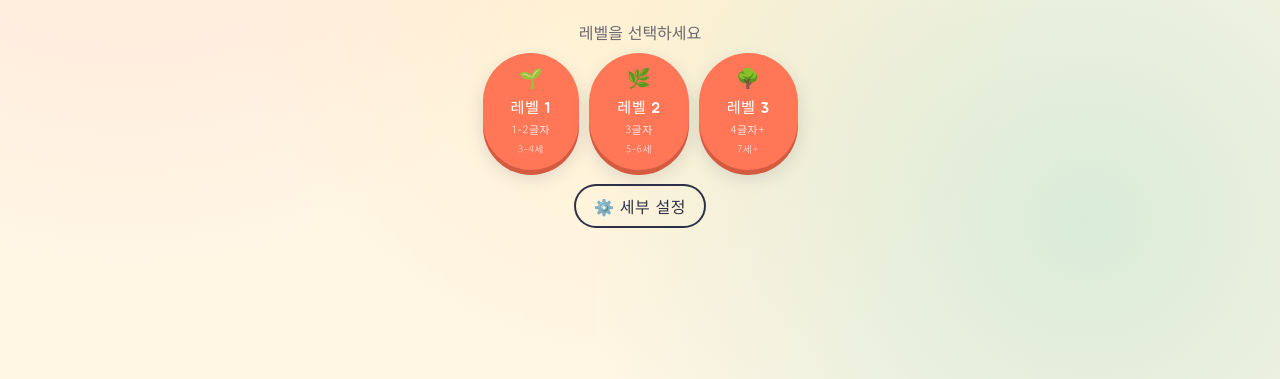
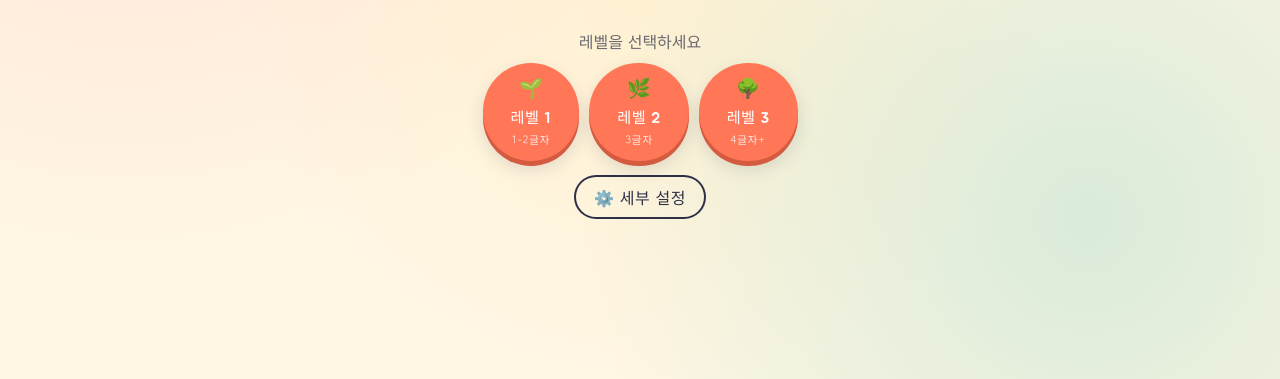
Before and after one commit to littleanti/chosung-quiz, a website with bundled scripts: page index.html in a window 1280 px wide. Shown: the part 421-800 px from the top of the page. Built offline with nearby package versions, Linux system fonts and the light colour scheme.

Commit message:
fix: 홈 화면 난이도 버튼에서 나이 힌트 제거
Co-Authored-By: Claude Sonnet 4.6 <noreply@anthropic.com>

```diff
--- a/index.html
+++ b/index.html
@@ -33,13 +33,13 @@
     <p class="level-label">레벨을 선택하세요</p>
     <div class="level-buttons">
       <button class="btn level-btn level-btn-1" onclick="startWithLevel(1)">
-        🌱<span class="level-name">레벨 1</span><small>1-2글자</small><small class="age-hint">3-4세</small>
+        🌱<span class="level-name">레벨 1</span><small>1-2글자</small>
       </button>
       <button class="btn level-btn level-btn-2" onclick="startWithLevel(2)">
-        🌿<span class="level-name">레벨 2</span><small>3글자</small><small class="age-hint">5-6세</small>
+        🌿<span class="level-name">레벨 2</span><small>3글자</small>
       </button>
       <button class="btn level-btn level-btn-3" onclick="startWithLevel(3)">
-        🌳<span class="level-name">레벨 3</span><small>4글자+</small><small class="age-hint">7세+</small>
+        🌳<span class="level-name">레벨 3</span><small>4글자+</small>
       </button>
     </div>
     <button class="btn ghost small" onclick="openSettings()">⚙️ 세부 설정</button>
```
